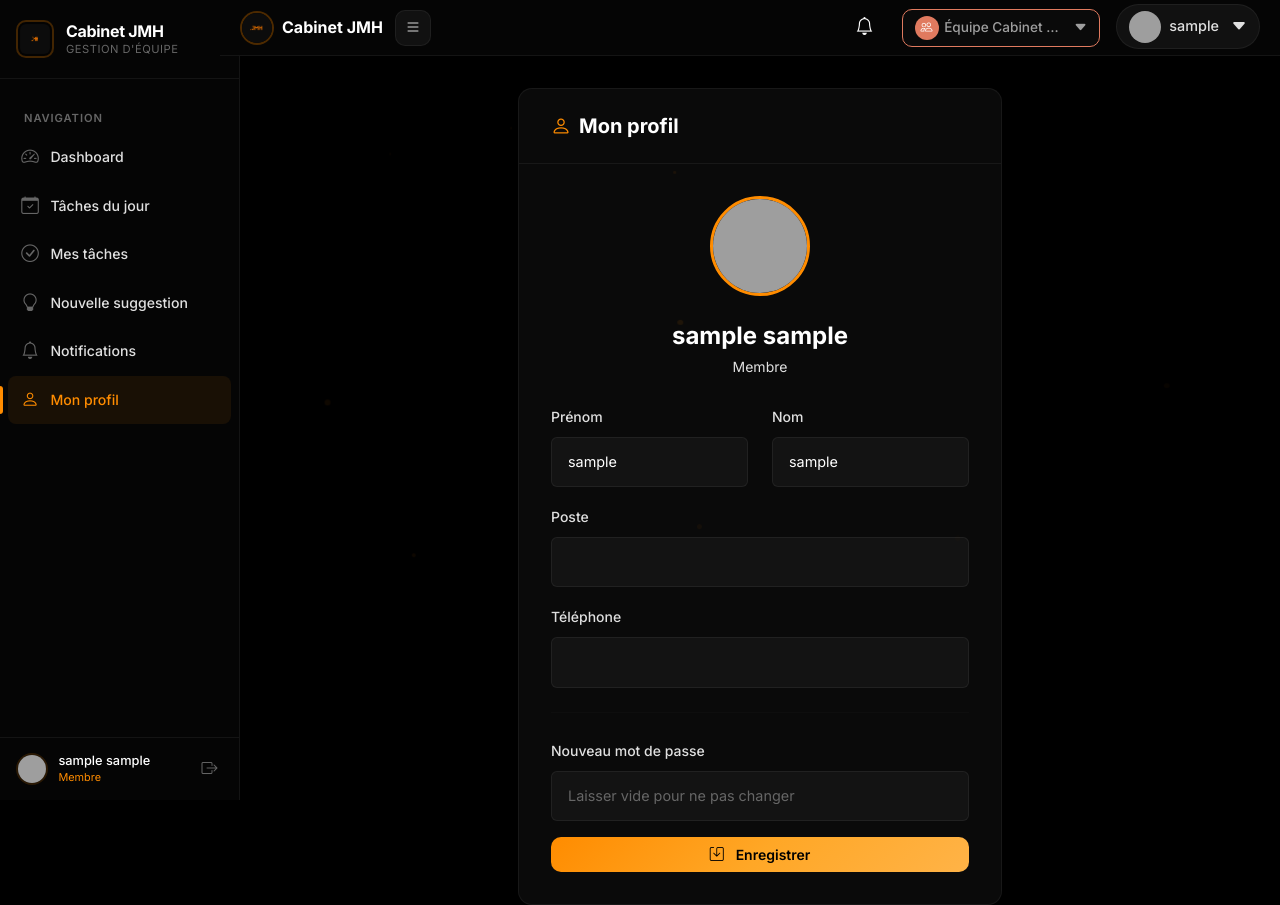
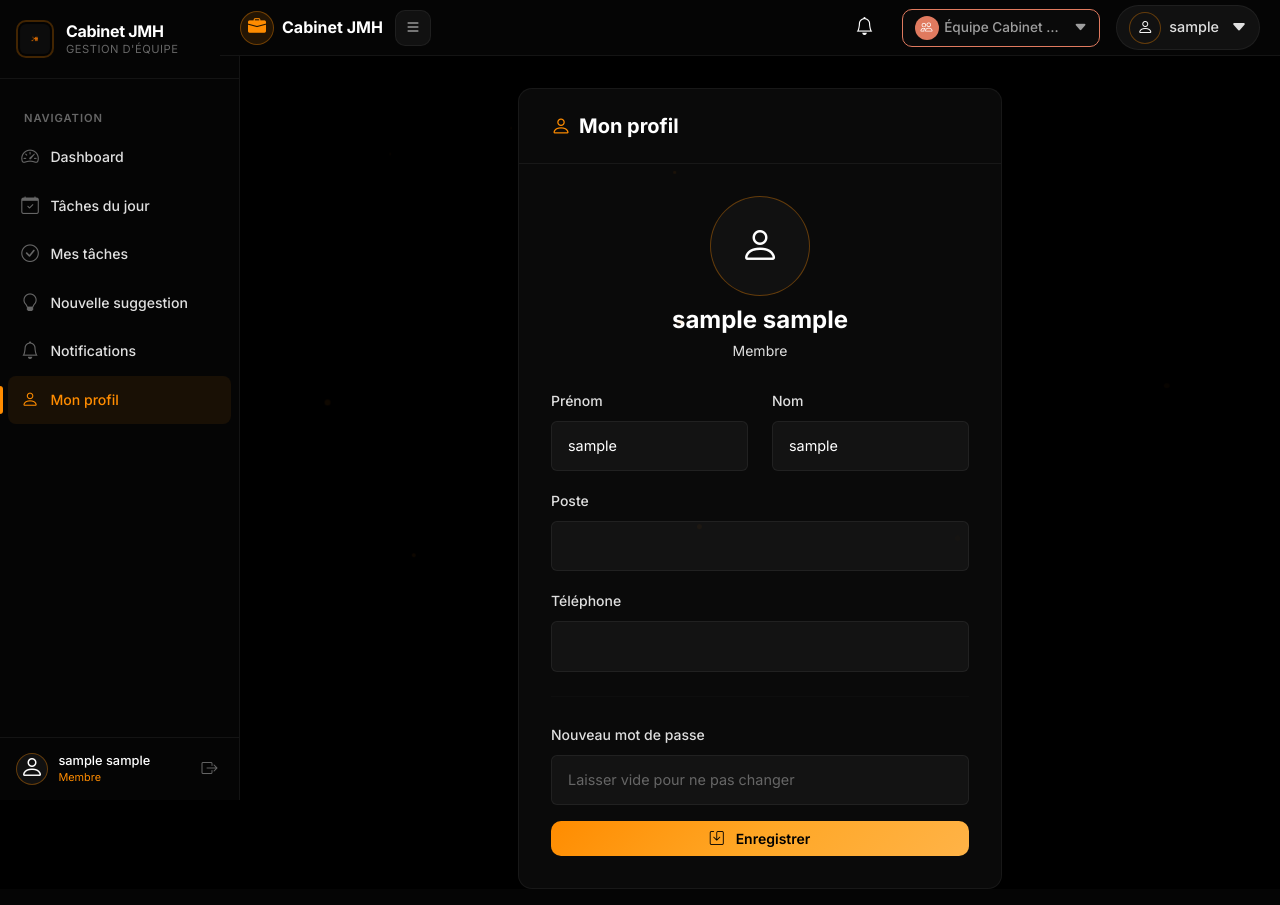
Before and after one commit to Aziz558/cabinet-team-manager, a Flask app: page /profil in a window 1280 px wide. Run offline with Flask 3, Linux system fonts and the light colour scheme; the visitor is signed in with stand-in values (Sample User, id 1); data comes from the database, SQL or seed files in the repository; data that the repository does not hold is empty; some libraries are stand-ins or nearby versions; grey boxes are pictures that could not be loaded.

Commit message:
feat: remplacement photos par icônes Bootstrap Icons selon rôle + styles

```diff
--- a/static/css/style.css
+++ b/static/css/style.css
@@ -2638,3 +2638,47 @@ p {
         display: none; /* Remove pseudo-elements on mobile */
     }
 }
+
+/* Role avatar icons */
+.user-icon-badge,
+.manager-avatar-icon,
+.sidebar-user-icon,
+.app-user-icon,
+.app-brand-icon {
+    display: inline-flex;
+    align-items: center;
+    justify-content: center;
+    border-radius: 50%;
+    background: var(--bg-card-hover);
+    color: var(--text-primary);
+    border: 1px solid rgba(255, 140, 0, 0.35);
+}
+.user-icon-badge,
+.manager-avatar-icon {
+    width: 32px;
+    height: 32px;
+    font-size: 16px;
+}
+.user-icon-badge-lg {
+    width: 100px;
+    height: 100px;
+    font-size: 40px;
+}
+.sidebar-user-icon {
+    width: 32px;
+    height: 32px;
+    font-size: 16px;
+}
+.app-user-icon {
+    width: 32px;
+    height: 32px;
+    font-size: 16px;
+}
+.app-brand-icon {
+    width: 34px;
+    height: 34px;
+    font-size: 18px;
+    background: rgba(255, 140, 0, 0.12);
+    color: var(--orange-primary);
+    border: 1px solid rgba(255, 140, 0, 0.35);
+}
--- a/templates/base.html
+++ b/templates/base.html
@@ -16,12 +16,18 @@
     <header class="app-topbar">
         <div class="app-topbar-left">
             <a class="app-brand" href="{{ url_for('dashboard') }}">
-                <img src="{{ url_for('static', filename='img/logo-jmh.png') }}" alt="JMH" width="34" height="34" class="rounded-circle app-brand-logo">
+                <span class="app-brand-icon"><i class="bi bi-briefcase-fill"></i></span>
                 <span class="app-brand-text">Cabinet JMH</span>
             </a>
             {% if current_user.is_authenticated %}
+            {% set role_icon = 'bi-person' %}
+            {% if current_user.role == 'admin' %}
+              {% set role_icon = 'bi-person-badge' %}
+            {% elif current_user.role == 'manager' %}
+              {% set role_icon = 'bi-person-lines-fill' %}
+            {% endif %}
             <button class="app-topbar-toggle" id="sidebarToggle" type="button" aria-label="Toggle sidebar">
-                <i class="bi bi-list"></i>
+                <i class="bi {{ role_icon }} fs-4"></i>
             </button>
             {% endif %}
         </div>
@@ -66,7 +72,13 @@
             {% endif %}
             <div class="dropdown">
                 <a class="app-user-toggle" href="#" data-bs-toggle="dropdown">
-                    <img src="{{ url_for('uploaded_file', filename=current_user.photo_profil) }}?v={{ cache_buster }}" class="rounded-circle" width="32" height="32" alt="">
+                    {% set top_icon = 'bi-person' %}
+                    {% if current_user.role == 'admin' %}
+                      {% set top_icon = 'bi-person-badge' %}
+                    {% elif current_user.role == 'manager' %}
+                      {% set top_icon = 'bi-person-lines-fill' %}
+                    {% endif %}
+                    <span class="app-user-icon"><i class="bi {{ top_icon }}"></i></span>
                     <span class="app-user-name d-none d-md-inline">{{ current_user.prenom }}</span>
                     <i class="bi bi-caret-down-fill ms-1"></i>
                 </a>
--- a/templates/includes/sidebar.html
+++ b/templates/includes/sidebar.html
@@ -79,9 +79,15 @@
     <!-- Bottom: user profile -->
     <div class="sidebar-footer">
         <div class="sidebar-user">
-            <img src="{{ url_for('uploaded_file', filename=current_user.photo_profil) }}?v={{ cache_buster }}"
-                 class="rounded-circle sidebar-avatar"
-                 alt="{{ current_user.prenom }}">
+            {% set role_icon = 'bi-person' %}
+            {% if current_user.role == 'admin' %}
+              {% set role_icon = 'bi-person-badge' %}
+            {% elif current_user.role == 'manager' %}
+              {% set role_icon = 'bi-person-lines-fill' %}
+            {% endif %}
+            <span class="sidebar-user-icon">
+                <i class="bi {{ role_icon }} fs-4"></i>
+            </span>
             <div class="sidebar-user-info">
                 <span class="sidebar-user-name">{{ current_user.prenom }} {{ current_user.nom }}</span>
                 <span class="sidebar-user-role">{{ current_user.role|capitalize }}</span>
@@ -134,9 +140,15 @@
     <!-- Bottom: user profile -->
     <div class="sidebar-footer">
         <div class="sidebar-user">
-            <img src="{{ url_for('uploaded_file', filename=current_user.photo_profil) }}?v={{ cache_buster }}"
-                 class="rounded-circle sidebar-avatar"
-                 alt="{{ current_user.prenom }}">
+            {% set role_icon = 'bi-person' %}
+            {% if current_user.role == 'admin' %}
+              {% set role_icon = 'bi-person-badge' %}
+            {% elif current_user.role == 'manager' %}
+              {% set role_icon = 'bi-person-lines-fill' %}
+            {% endif %}
+            <span class="sidebar-user-icon">
+                <i class="bi {{ role_icon }} fs-4"></i>
+            </span>
             <div class="sidebar-user-info">
                 <span class="sidebar-user-name">{{ current_user.prenom }} {{ current_user.nom }}</span>
                 <span class="sidebar-user-role">{{ current_user.role|capitalize }}</span>
--- a/templates/profil.html
+++ b/templates/profil.html
@@ -11,9 +11,13 @@
             <div class="card-body-premium">
                 <div class="text-center mb-4">
                     <div class="position-relative d-inline-block">
-                        <img src="{{ url_for('uploaded_file', filename=current_user.photo_profil or 'default.png') }}?v={{ cache_buster }}"
-                             class="rounded-circle mb-3" width="100" height="100" alt=""
-                             style="border: 3px solid var(--orange-primary); object-fit: cover;">
+                        {% set p_icon = 'bi-person' %}
+                        {% if current_user.role == 'admin' %}
+                          {% set p_icon = 'bi-person-badge' %}
+                        {% elif current_user.role == 'manager' %}
+                          {% set p_icon = 'bi-person-lines-fill' %}
+                        {% endif %}
+                        <span class="user-icon-badge user-icon-badge-lg"><i class="bi {{ p_icon }}"></i></span>
                     </div>
                     <div class="mt-2">
                         <h4 class="mb-1">{{ current_user.prenom }} {{ current_user.nom }}</h4>
```
Also changed, not shown: templates/dashboard_manager.html (+14 -2 lines), templates/dossiers.html (+7 -1 lines), templates/equipes.html (+7 -1 lines), templates/fiche_membre.html (+7 -1 lines), templates/membres.html (+9 -1 lines), templates/taches.html (+7 -2 lines), templates/team_select.html (+7 -1 lines).
